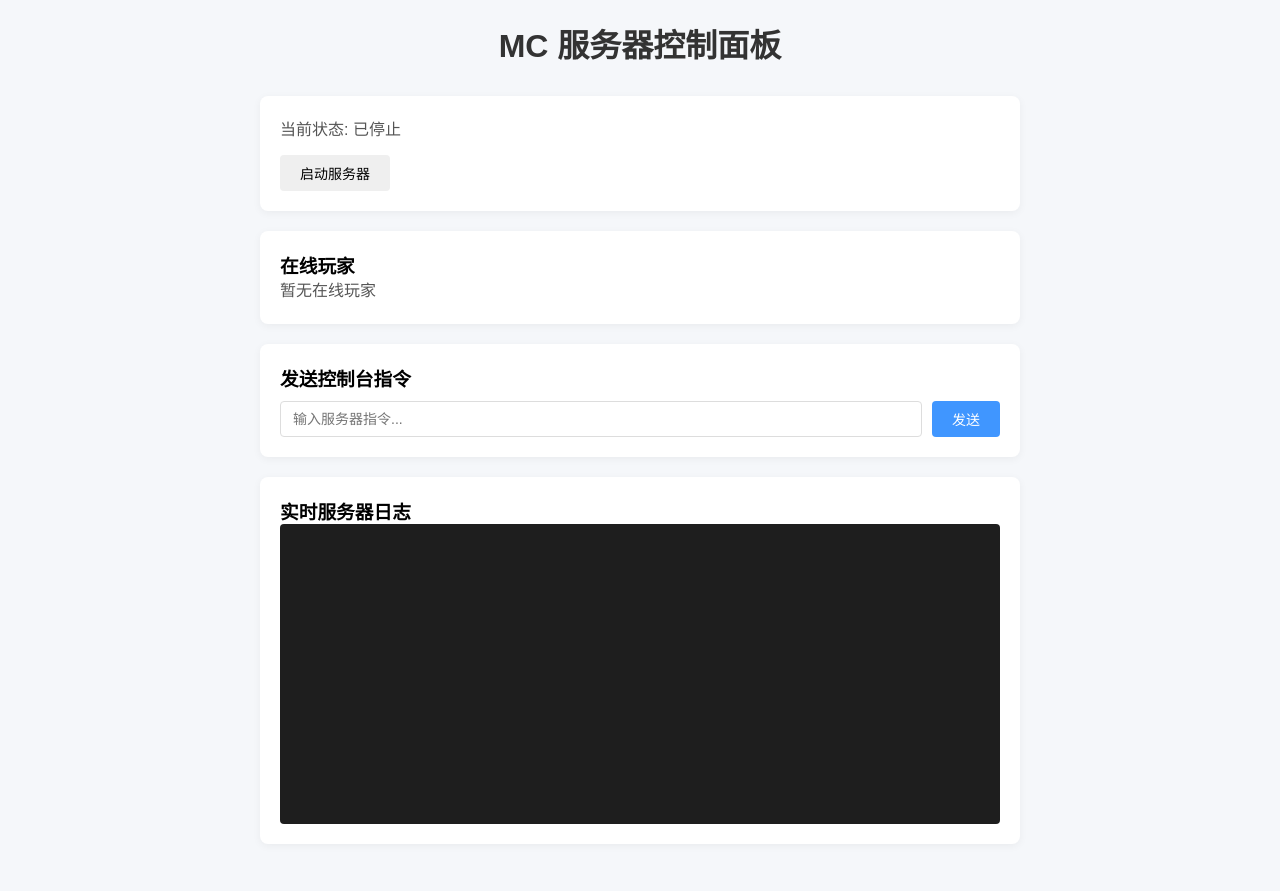
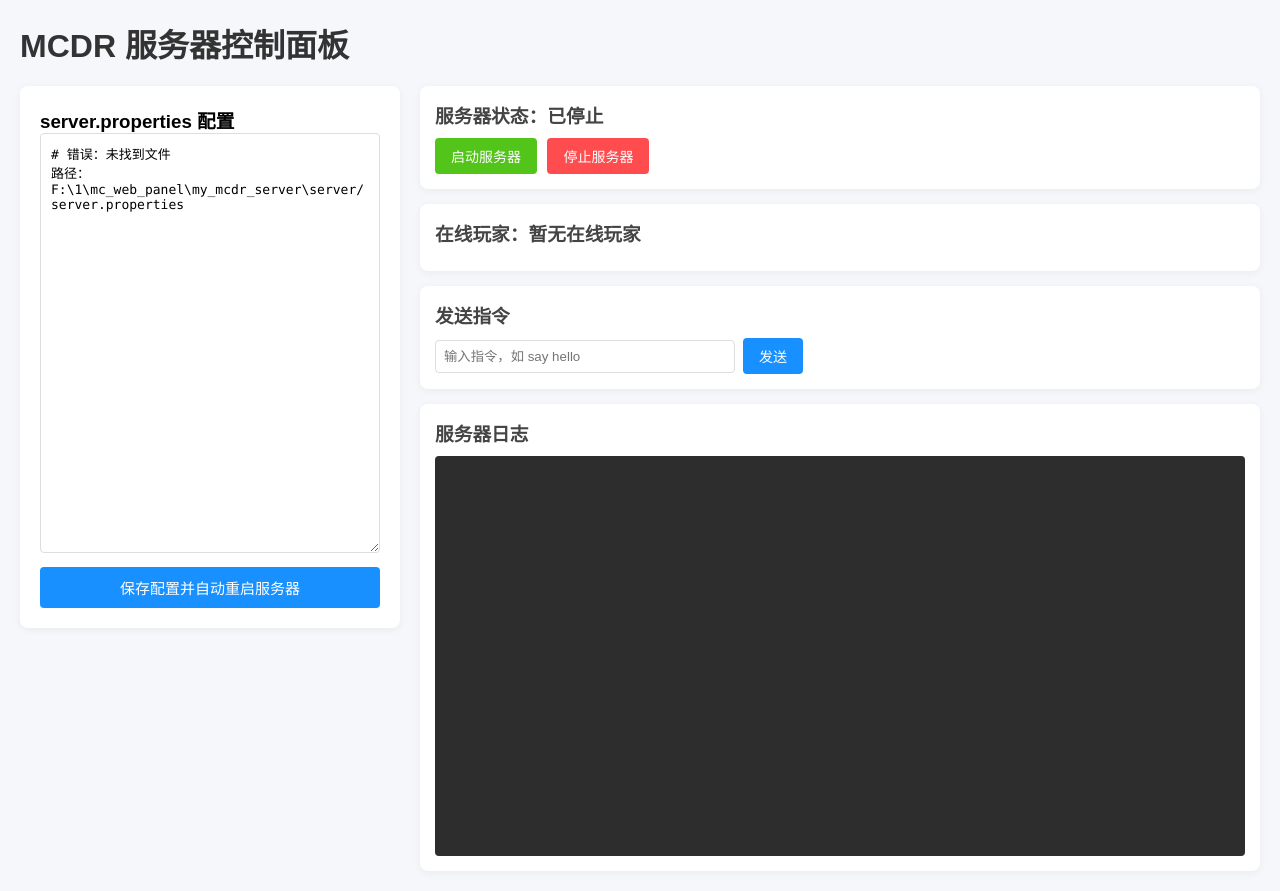
Before and after one commit to baozidawang276/mc-server-web-control, a Flask app: page / in a window 1280 px wide. Before the commit the page ends 824 px from the top, so only its background shows below. Run offline with Flask 3, Linux system fonts and the light colour scheme; the visitor is signed in with stand-in values (Sample User, id 1).

Commit message:
增加了修改服务器配置文件功能，日志刷新异步

```diff
--- a/app.py
+++ b/app.py
@@ -13,31 +13,41 @@
 USERNAME = "admin"
 PASSWORD = "123456"
 
-# ====================== 你的 MCDR 路径 ======================
+# ====================== 你的 MCDR 路径（已改成你电脑的正确路径！）======================
 BASE_DIR = os.path.dirname(os.path.abspath(__file__))
-SERVER_FOLDER = os.path.join(BASE_DIR, "my_mcdr_server")
+SERVER_FOLDER = r"F:\1\mc_web_panel\my_mcdr_server\server"  # 已改成你的真实路径
+CONFIG_FILE = os.path.join(SERVER_FOLDER, "server.properties")
 
 server_process = None
 log_list = []
 players = set()
 
-# 编码设置（Windows 下为 GBK）
+# 编码设置
 encoding = "gbk" if locale.getpreferredencoding() == "cp936" else "utf-8"
 
+# 读取 server.properties
+def read_server_config():
+    try:
+        if os.path.exists(CONFIG_FILE):
+            with open(CONFIG_FILE, 'r', encoding='utf-8') as f:
+                return f.read()
+        else:
+            return "# 错误：未找到文件\n路径：" + CONFIG_FILE
+    except Exception as e:
+        return f"# 读取失败：{str(e)}"
+
+# 日志读取线程
 def log_reader():
     global server_process
     while True:
         try:
             if server_process and server_process.poll() is None:
-                # 因为我们开启了 text=True，stdout 输出的是 str，不用再 decode
                 for line in iter(server_process.stdout.readline, ''):
                     if line:
                         decoded_line = line.strip()
                         log_list.append(decoded_line)
                         if len(log_list) > 200:
                             log_list.pop(0)
-
-                        # 玩家加入/离开识别
                         if "joined the game" in decoded_line:
                             name = decoded_line.split(" ")[-4]
                             players.add(name)
@@ -49,7 +59,7 @@
             else:
                 time.sleep(0.1)
         except Exception as e:
-            print(f"日志读取线程出错: {e}", file=sys.stderr)
+            print(f"日志线程出错: {e}", file=sys.stderr)
             time.sleep(1)
 
 # ====================== 登录 ======================
@@ -70,14 +80,15 @@
         return redirect("/login")
 
     global server_process
+    config_content = read_server_config()
+
     if request.method == "POST":
         action = request.form.get("action")
 
-        # ========== 启动 MCDR ==========
+        # 启动
         if action == "start":
             if not server_process or server_process.poll() is not None:
                 os.chdir(SERVER_FOLDER)
-                # 开启 text=True，stdout 直接输出 str，编码自动处理
                 server_process = subprocess.Popen(
                     ["python", "-m", "mcdreforged"],
                     stdin=subprocess.PIPE,
@@ -90,25 +101,55 @@
                 )
                 os.chdir(BASE_DIR)
 
-        # ========== 关闭服务器 ==========
+        # 停止
         elif action == "stop":
             if server_process and server_process.poll() is None:
                 server_process.stdin.write("stop\n")
                 server_process.stdin.flush()
 
-        # ========== 发送指令 ==========
+        # 发送指令
         elif action == "send":
             cmd = request.form.get("cmd")
             if server_process and server_process.poll() is None:
                 server_process.stdin.write(cmd + "\n")
                 server_process.stdin.flush()
 
+        # ====================== 保存配置并重启 ======================
+        elif action == "save_config":
+            new_config = request.form.get("config_content", "")
+            try:
+                # 保存配置
+                with open(CONFIG_FILE, 'w', encoding='utf-8') as f:
+                    f.write(new_config)
+
+                # 重启服务器
+                if server_process and server_process.poll() is None:
+                    server_process.stdin.write("stop\n")
+                    server_process.stdin.flush()
+                    time.sleep(3)
+
+                os.chdir(SERVER_FOLDER)
+                server_process = subprocess.Popen(
+                    ["python", "-m", "mcdreforged"],
+                    stdin=subprocess.PIPE,
+                    stdout=subprocess.PIPE,
+                    stderr=subprocess.STDOUT,
+                    bufsize=1,
+                    text=True,
+                    encoding=encoding,
+                    errors="replace"
+                )
+                os.chdir(BASE_DIR)
+            except Exception as e:
+                print(f"保存配置失败: {e}", file=sys.stderr)
+
     running = server_process is not None and server_process.poll() is None
     return render_template("index.html",
         running=running,
         status="运行中" if running else "已停止",
         player_text="、".join(players) if players else "暂无在线玩家",
-        log_text="\n".join(log_list)
+        log_text="\n".join(log_list),
+        config_content=config_content
     )
 
 # ====================== 退出 ======================
@@ -117,6 +158,10 @@
     session.clear()
     return redirect("/login")
 
+# 新增：日志异步刷新接口
+@app.route("/log")
+def get_log():
+    return "\n".join(log_list)
 if __name__ == "__main__":
     threading.Thread(target=log_reader, daemon=True).start()
     app.run(host="0.0.0.0", port=5000, debug=True)
--- a/templates/index.html
+++ b/templates/index.html
@@ -2,135 +2,160 @@
 <html lang="zh-CN">
 <head>
     <meta charset="UTF-8">
-    <meta name="viewport" content="width=device-width, initial-scale=1.0">
-    <title>MC 服务器控制面板</title>
+    <title>MCDR 控制面板</title>
     <style>
         * {
-            box-sizing: border-box;
             margin: 0;
             padding: 0;
-            font-family: "Microsoft YaHei", sans-serif;
+            box-sizing: border-box;
+            font-family: Arial, sans-serif;
         }
         body {
-            background-color: #f5f7fa;
+            background: #f5f7fa;
             padding: 20px;
-            max-width: 800px;
-            margin: 0 auto;
         }
         h1 {
-            text-align: center;
+            margin-bottom: 20px;
             color: #333;
-            margin-bottom: 30px;
+        }
+        .container {
+            display: flex;
+            gap: 20px;
+        }
+        .sidebar {
+            width: 380px;
+            background: #fff;
+            padding: 20px;
+            border-radius: 8px;
+            box-shadow: 0 2px 8px rgba(0,0,0,0.05);
+            position: sticky;
+            top: 20px;
+            height: fit-content;
+        }
+        .main-content {
+            flex: 1;
+            display: flex;
+            flex-direction: column;
+            gap: 15px;
         }
         .card {
             background: white;
+            padding: 15px;
             border-radius: 8px;
-            padding: 20px;
-            margin-bottom: 20px;
             box-shadow: 0 2px 8px rgba(0,0,0,0.05);
         }
-        .status-text {
-            font-size: 16px;
-            margin-bottom: 15px;
-            color: #555;
+        .card h3 {
+            margin-bottom: 10px;
+            color: #444;
         }
         .btn {
-            padding: 8px 20px;
+            padding: 8px 16px;
             border: none;
             border-radius: 4px;
             cursor: pointer;
             font-size: 14px;
+            margin-right: 6px;
         }
-        .btn-stop {
-            background-color: #ff4d4f;
+        .btn-green {
+            background: #52c41a;
             color: white;
         }
-        .player-list {
-            color: #555;
-            line-height: 1.6;
+        .btn-red {
+            background: #ff4d4f;
+            color: white;
         }
-        .cmd-form {
-            display: flex;
-            gap: 10px;
+        .btn-blue {
+            background: #1890ff;
+            color: white;
+        }
+        .btn-save {
+            width: 100%;
+            background: #1890ff;
+            color: white;
             margin-top: 10px;
+            padding: 10px;
+            font-size: 15px;
         }
-        .cmd-input {
-            flex: 1;
-            padding: 8px 12px;
+        input[type="text"] {
+            padding: 8px;
+            width: 300px;
             border: 1px solid #ddd;
             border-radius: 4px;
-            font-size: 14px;
         }
-        .btn-send {
-            background-color: #4096ff;
-            color: white;
+        textarea {
+            width: 100%;
+            height: 420px;
+            padding: 10px;
+            border: 1px solid #ddd;
+            border-radius: 4px;
+            font-family: Consolas, monospace;
+            font-size: 13px;
+            resize: vertical;
         }
         .log-box {
-            background-color: #1e1e1e;
-            color: #d4d4d4;
-            padding: 15px;
+            height: 400px;
+            overflow-y: auto;
+            background: #2d2d2d;
+            color: #fff;
+            padding: 10px;
             border-radius: 4px;
-            height: 300px;
-            overflow-y: auto;
             font-family: Consolas, monospace;
-            font-size: 13px;
-            line-height: 1.5;
+            font-size: 12px;
             white-space: pre-wrap;
-            word-break: break-all;
         }
     </style>
 </head>
 <body>
-    <h1>MC 服务器控制面板</h1>
+    <h1>MCDR 服务器控制面板</h1>
 
-    <!-- 服务器状态控制 -->
-    <div class="card">
-        <div class="status-text">当前状态: {{ status }}</div>
-        {% if running %}
+    <div class="container">
+        <!-- 左侧配置栏 -->
+        <div class="sidebar">
+            <h3>server.properties 配置</h3>
             <form method="post">
-                <button type="submit" name="action" value="stop" class="btn btn-stop">关闭服务器</button>
+                <textarea name="config_content">{{ config_content }}</textarea>
+                <button type="submit" name="action" value="save_config" class="btn btn-save">
+                    保存配置并自动重启服务器
+                </button>
             </form>
-        {% else %}
-            <form method="post">
-                <button type="submit" name="action" value="start" class="btn btn-start">启动服务器</button>
-            </form>
-        {% endif %}
-    </div>
+        </div>
 
-    <!-- 在线玩家 -->
-    <div class="card">
-        <h3>在线玩家</h3>
-        <div class="player-list">{{ player_text }}</div>
-    </div>
+        <!-- 右侧主面板 -->
+        <div class="main-content">
+            <div class="card">
+                <h3>服务器状态：{{ status }}</h3>
+                <form method="post" style="display: inline;">
+                    <button type="submit" name="action" value="start" class="btn btn-green">启动服务器</button>
+                    <button type="submit" name="action" value="stop" class="btn btn-red">停止服务器</button>
+                </form>
+            </div>
 
-    <!-- 发送指令 -->
-    <div class="card">
-        <h3>发送控制台指令</h3>
-        <form method="post" class="cmd-form">
-            <input type="text" name="cmd" class="cmd-input" placeholder="输入服务器指令...">
-            <button type="submit" name="action" value="send" class="btn btn-send">发送</button>
-        </form>
-    </div>
+            <div class="card">
+                <h3>在线玩家：{{ player_text }}</h3>
+            </div>
 
-    <!-- 实时日志 -->
-    <div class="card">
-        <h3>实时服务器日志</h3>
-        <div id="logBox" class="log-box">{{ log_text }}</div>
+            <div class="card">
+                <h3>发送指令</h3>
+                <form method="post" style="display: flex; gap: 8px; align-items: center;">
+                    <input type="text" name="cmd" placeholder="输入指令，如 say hello" autocomplete="off">
+                    <button type="submit" name="action" value="send" class="btn btn-blue">发送</button>
+                </form>
+            </div>
+
+            <div class="card">
+                <h3>服务器日志</h3>
+                <div class="log-box" id="log">{{ log_text }}</div>
+            </div>
+        </div>
     </div>
 
     <script>
-        // 每 2 秒自动刷新日志
+        // 只刷新日志，不刷新整个页面！配置框不会被清空了
         function refreshLog() {
-            fetch('/')
-                .then(response => response.text())
-                .then(html => {
-                    const parser = new DOMParser();
-                    const doc = parser.parseFromString(html, 'text/html');
-                    const newLog = doc.getElementById('logBox').innerHTML;
-                    const logBox = document.getElementById('logBox');
-                    logBox.innerHTML = newLog;
-                    // 自动滚动到底部
-                    logBox.scrollTop = logBox.scrollHeight;
+            fetch("/log")
+               .then(res => res.text())
+               .then(text => {
+                    document.getElementById("log").innerText = text;
                 });
         }
         setInterval(refreshLog, 2000);
```
Also changed, not shown: 2 other files.
